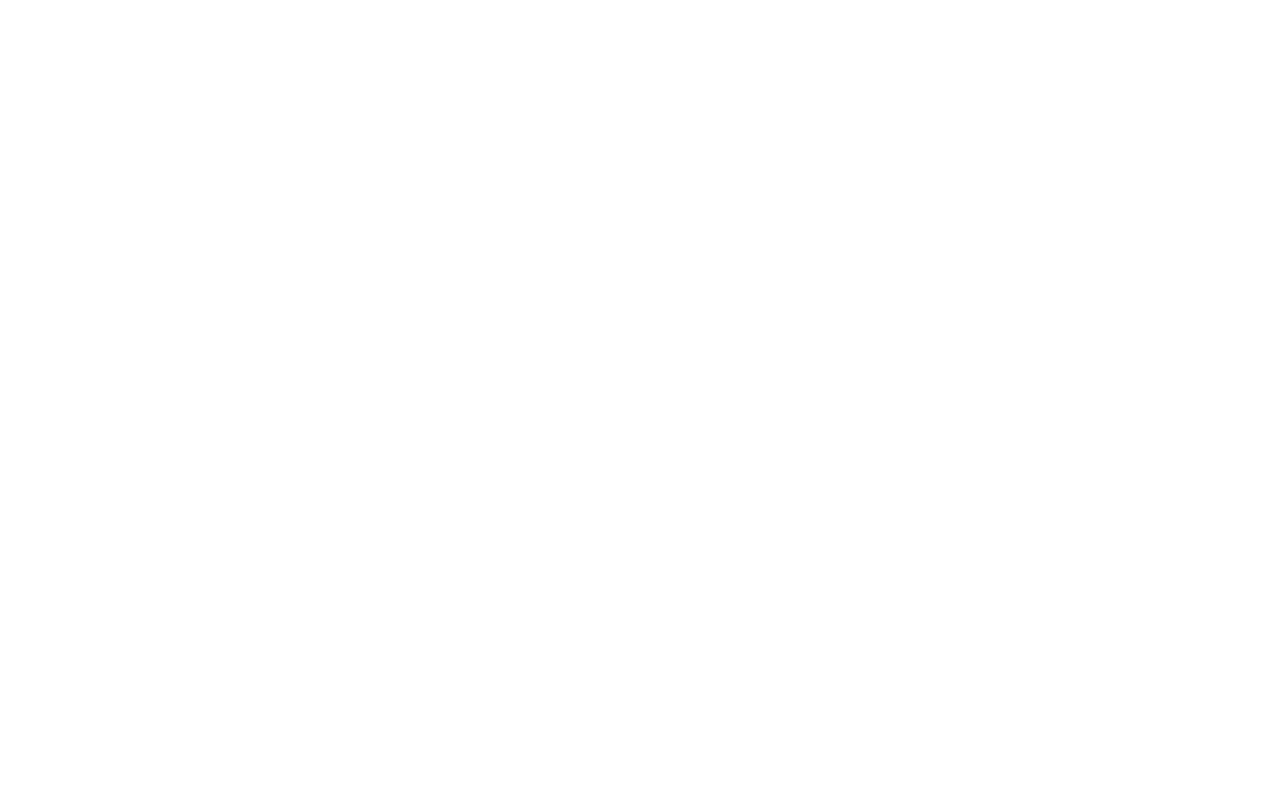
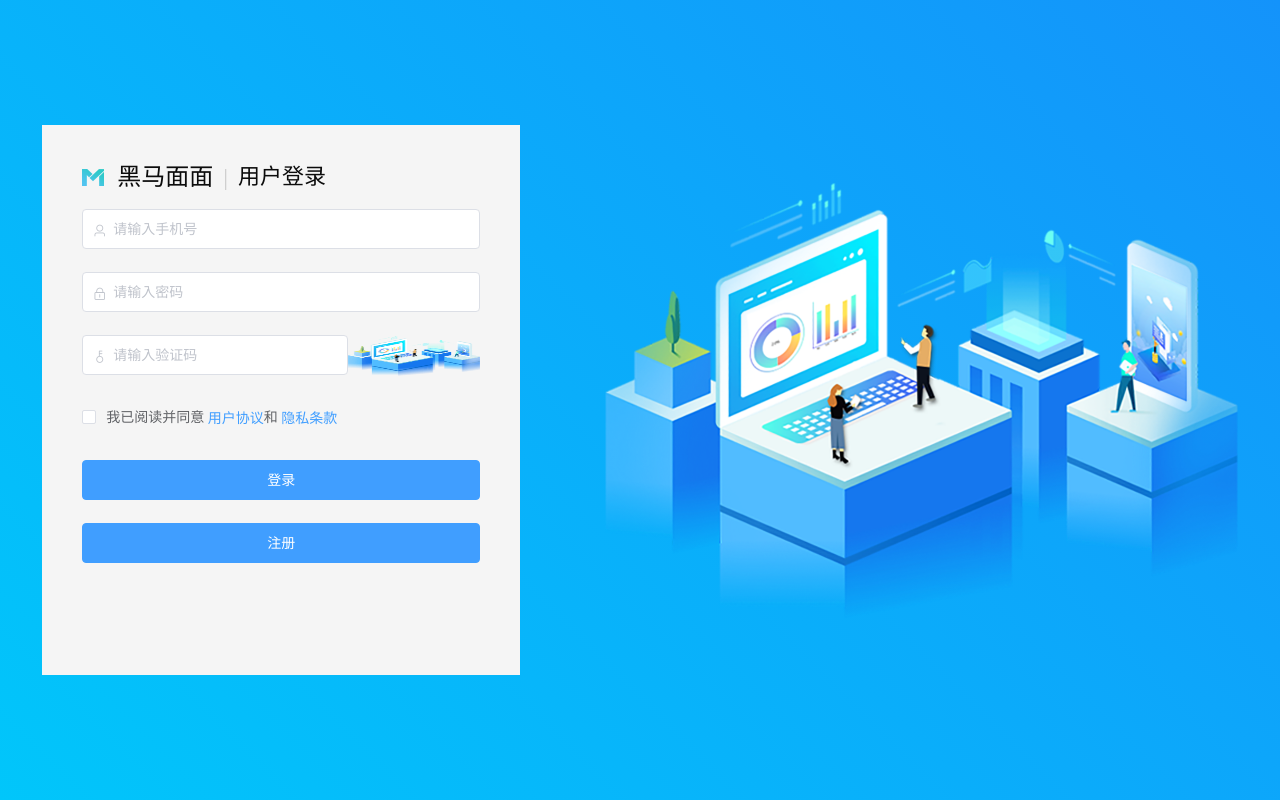
Before and after one commit to xiehuiyu1314/Hmm-dome, a Vue app: page / in a window 1280 px wide. Built offline with nearby package versions, Linux system fonts and the light colour scheme.

Commit message:
登录模块布局完成

```diff
--- a/src/App.vue
+++ b/src/App.vue
@@ -11,5 +11,11 @@
 };
 </script>
 
-<style>
+<style lang="less">
+@import url("./style/base.css");
+html,
+body,
+#app {
+  height: 100%;
+}
 </style>
--- /dev/null
+++ b/src/style/base.css
@@ -0,0 +1,52 @@
+body,
+div,
+span,
+p,
+ul,
+li,
+a,
+img,
+input,
+h1,
+h2,
+h3,
+h4,
+i {
+  margin: 0;
+  padding: 0;
+  box-sizing: border-box;
+  /* 将所有的标签转换成内减模型的盒子 */
+}
+img {
+  vertical-align: middle;
+  border: none;
+}
+input {
+  border: none;
+  outline: none;
+}
+a {
+  text-decoration: none;
+  color: #000;
+}
+i {
+  font-style: normal;
+}
+li {
+  list-style: none;
+}
+body {
+  font-size: 12px;
+  line-height: 1;
+  background-color: #f5f5f5;
+}
+.clearfix::after {
+  content: ".";
+  clear: both;
+  display: block;
+  height: 0;
+  visibility: hidden;
+}
+.clearfix {
+  *zoom: 1;
+}
--- a/src/views/login/login.vue
+++ b/src/views/login/login.vue
@@ -1,11 +1,126 @@
 <template>
   <div class="login">
+    <div class="left">
+      <div class="title">
+        <img src="@/assets/images/11.png" alt />
+        <span>黑马面面</span>
+        <span>|</span>
+        <span>用户登录</span>
+      </div>
+      <!-- 表单 -->
+      <el-form class="form" :model="form">
+        <el-form-item>
+          <el-input v-model="form.phone" prefix-icon="el-icon-user" placeholder="请输入手机号"></el-input>
+        </el-form-item>
+        <el-form-item>
+          <el-input
+            v-model="form.password"
+            prefix-icon="el-icon-lock"
+            show-password
+            placeholder="请输入密码"
+          ></el-input>
+        </el-form-item>
+        <el-form-item>
+          <el-row>
+            <el-col :span="16">
+              <el-input v-model="form.code" prefix-icon="el-icon-key" placeholder="请输入验证码"></el-input>
+            </el-col>
+            <el-col :span="8">
+              <img src="@/assets/images/login_banner_ele.png" alt />
+            </el-col>
+          </el-row>
+        </el-form-item>
+        <el-form-item>
+          <el-checkbox>
+            我已阅读并同意
+            <el-link type="primary" :underline="false">用户协议</el-link>和
+            <el-link type="primary" :underline="false">隐私条款</el-link>
+          </el-checkbox>
+        </el-form-item>
+        <el-form-item>
+          <el-button class="btn" type="primary">登录</el-button>
+        </el-form-item>
+        <el-form-item>
+          <el-button class="btn" type="primary">注册</el-button>
+        </el-form-item>
+      </el-form>
+    </div>
+    <div class="right">
+      <img src="@/assets/images/login_banner_ele.png" alt />
+    </div>
   </div>
 </template>
 
 <script>
-export default {};
+export default {
+  data() {
+    return {
+      form: {
+        phone: "",
+        password: ""
+      }
+    };
+  }
+};
 </script>
 
-<style>
+<style lang="less">
+.login {
+  height: 100%;
+  display: flex;
+  justify-content: space-around;
+  align-items: center;
+  background: linear-gradient(
+    225deg,
+    rgba(20, 147, 250, 1),
+    rgba(1, 198, 250, 1)
+  );
+  .left {
+    width: 478px;
+    height: 550px;
+    padding: 40px;
+    background: rgba(245, 245, 245, 1);
+    .title {
+      display: flex;
+      align-items: center;
+      img {
+        width: 22px;
+        height: 17px;
+        margin-right: 8px;
+      }
+      span {
+        margin: 0 5px;
+      }
+      span:nth-of-type(1) {
+        font-size: 24px;
+        font-weight: 400;
+        color: rgba(12, 12, 12, 1);
+      }
+      span:nth-of-type(2) {
+        font-size: 24px;
+        color: #ccc;
+      }
+      span:nth-of-type(3) {
+        font-size: 22px;
+        font-weight: 400;
+        color: rgba(12, 12, 12, 1);
+      }
+    }
+    .form {
+      margin-top: 20px;
+      img {
+        width: 100%;
+        height: 40px;
+      }
+      .btn {
+        width: 100%;
+      }
+    }
+  }
+  .right {
+    img {
+      width: 100%;
+    }
+  }
+}
 </style>
```
